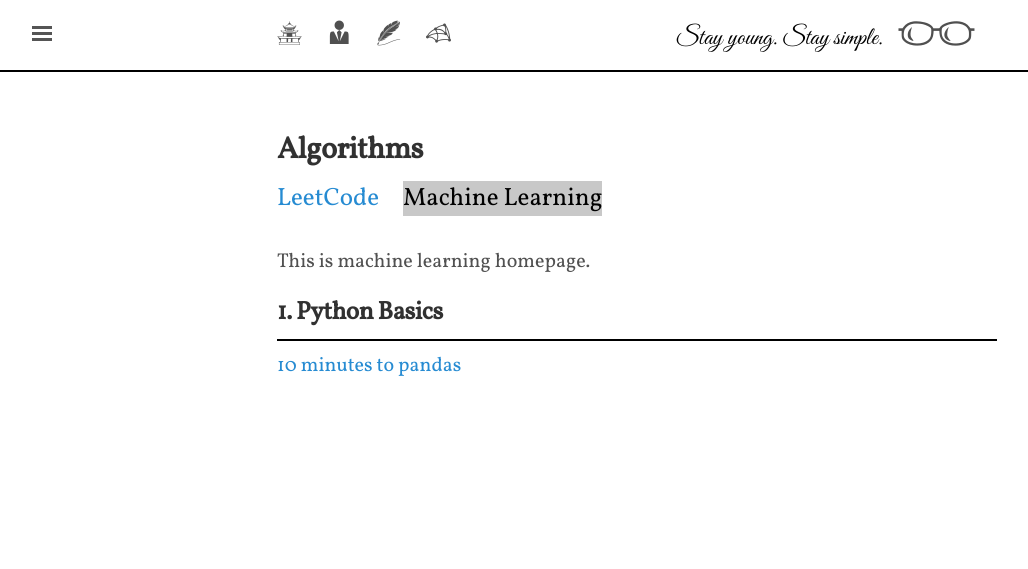
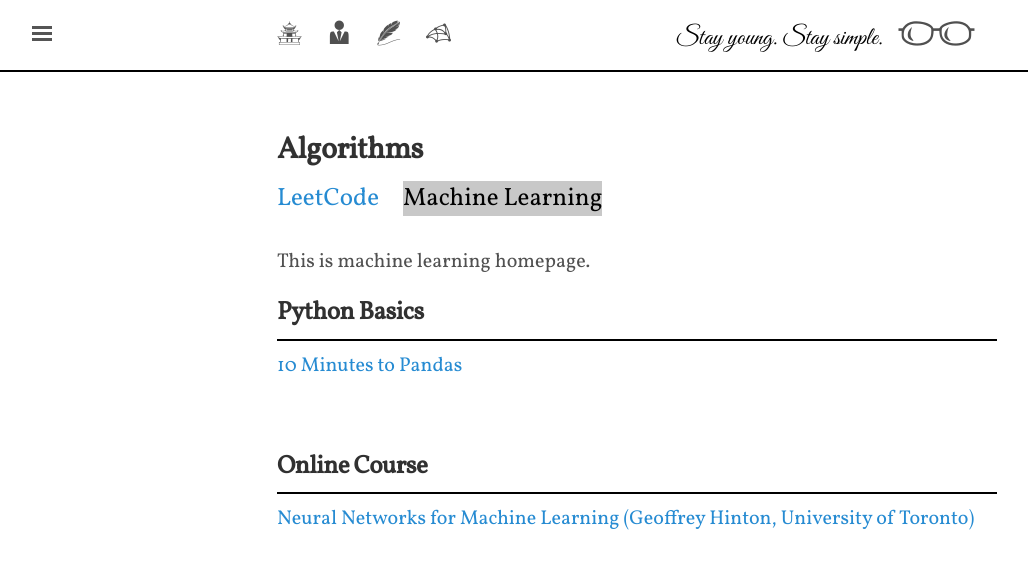
Before and after one commit to shevapato2008/myBlog, a Jekyll site: the page built from algorithms/machinelearning/index.md, in a window 1280 px wide. Shown: the top 569 px of the page, without its empty margins (3-1031 px from the left). Built offline with Jekyll 4.4.1, drawn with Linux system fonts in a browser that asks for light colours; some web fonts are replaced.

Commit message:
Initial commit.

```diff
--- a/algorithms/machinelearning/index.md
+++ b/algorithms/machinelearning/index.md
@@ -4,9 +4,14 @@ layout: algorithm
 
 This is machine learning homepage.
 
-## 1. Python Basics
+## Python Basics
 ---
 
-[10 minutes to pandas]({{site.baseurl}}/algorithms/machinelearning/10-minutes-to-pandas "10 minutes to pandas")
+[10 Minutes to Pandas]({{site.baseurl}}/algorithms/machinelearning/10-minutes-to-pandas "10 Minutes to Pandas")
 
 <br>
+
+## Online Course
+---
+
+[Neural Networks for Machine Learning (Geoffrey Hinton, University of Toronto)]({{site.baseurl}}/algorithms/machinelearning/nnml "Neural Networks for Machine Learning")
```
Also changed, not shown: algorithms/machinelearning/nnml.md (added, +27 -0 lines), algorithms/machinelearning/nnml/week2.md (added, +60 -0 lines), algorithms/machinelearning/nnml/2.1_feed-forward-nn.png (added), algorithms/machinelearning/nnml/2.2_recurrent-nn.png (added), 2 other files.
